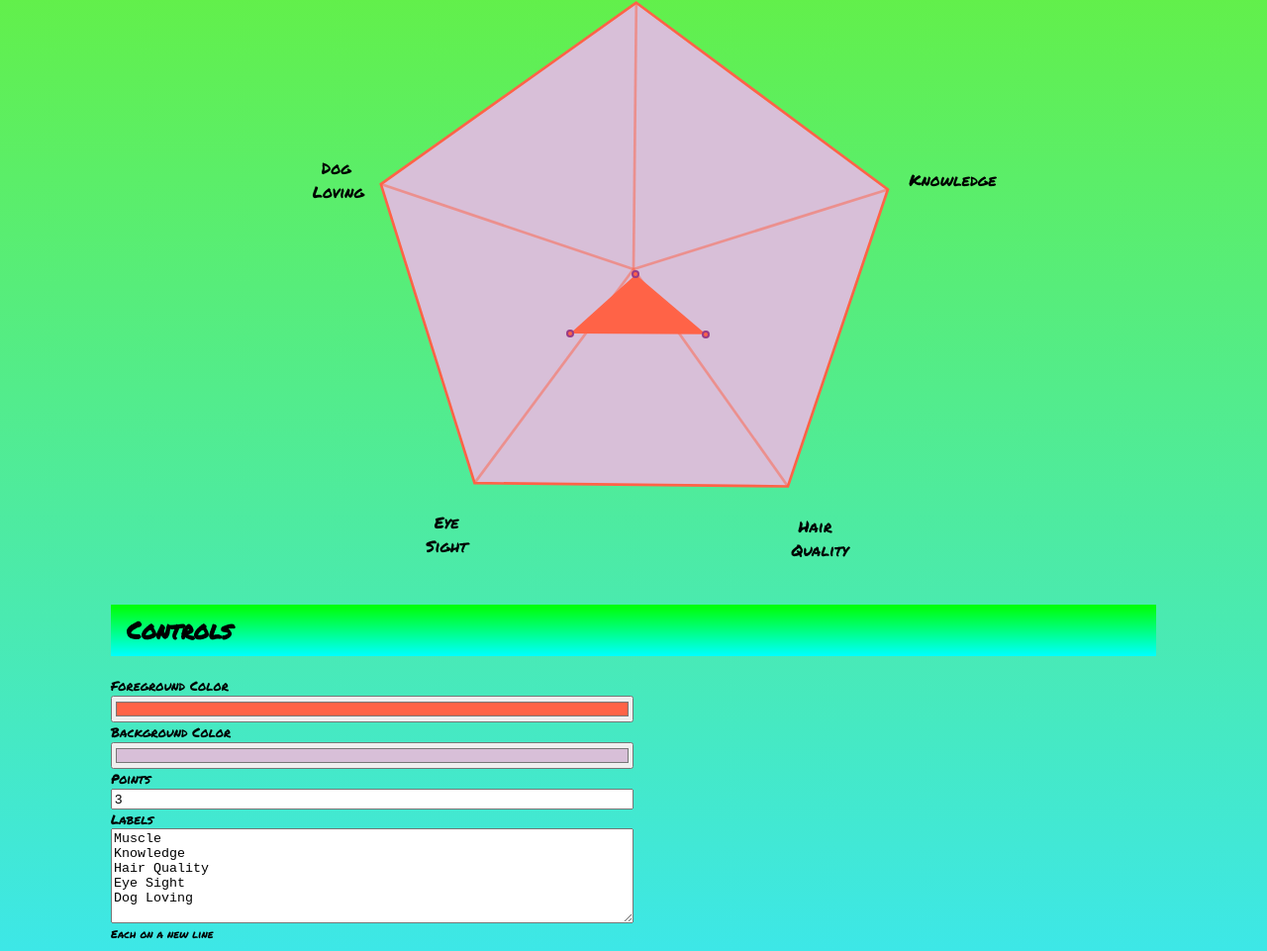
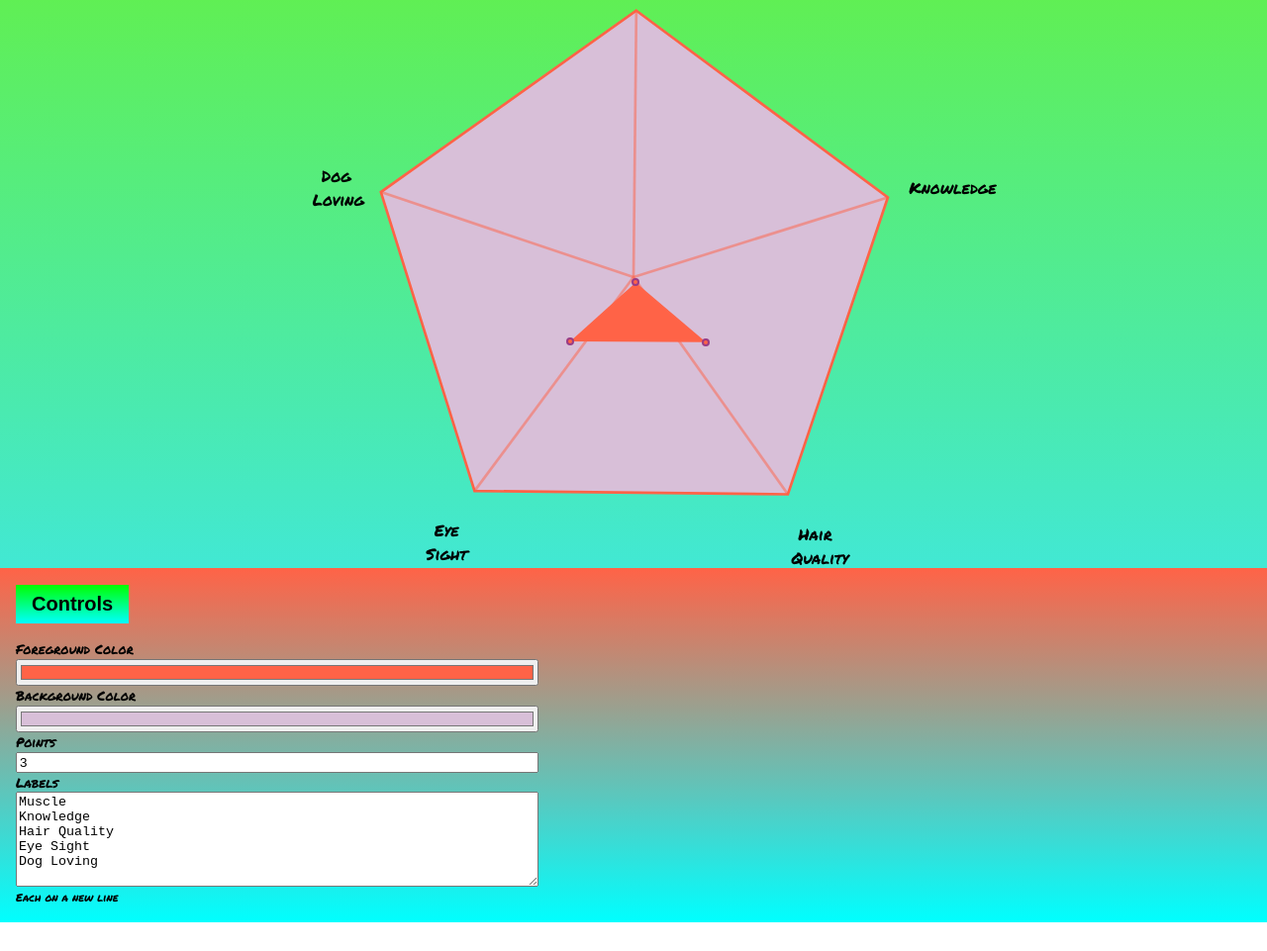
Before and after one commit to centaurreader/stat-picker, a plain HTML site: page index.html in a window 1280 px wide. Shown: the part 155-1116 px from the top of the page at 99% size. After the commit the page ends 1087 px from the top, so only its background shows below. Drawn offline with Linux system fonts and the light colour scheme.

Commit message:
full height layout

```diff
--- a/index.html
+++ b/index.html
@@ -14,8 +14,8 @@
 
       <div id="stats"></div>
 
-      <section class="controls">
-        <h2>Controls</h2>
+      <section class="controls" id="controls">
+        <button id="controls_button"><h2>Controls</h2></button>
         <label>
           Foreground Color
           <input type="color" id="foreground_color" value="#ff6347" />
@@ -87,5 +87,12 @@ Dog Loving
       };
       window.addEventListener('resize', handleResize());
     </script>
+    <script>
+      const controlsButton = document.getElementById('controls_button');
+      controlsButton.addEventListener('click', () => {
+        const controlsSection = document.getElementById('controls');
+        controlsSection.classList.toggle('controls--open')
+      });
+    </script>
   </body>
 </html>
--- a/style.css
+++ b/style.css
@@ -3,7 +3,7 @@
 
 * { box-sizing: border-box; }
 
-html, body { min-height: 100%; }
+html, body { min-height: 100vh; overflow: hidden; }
 
 body {
   background: linear-gradient(rgb(104, 241, 50), rgb(61, 231, 231));
@@ -87,6 +87,23 @@ h1,
 
 .controls {
   flex-wrap: wrap;
+  position: absolute;
+  top: calc(100% - 39px - 32px);
+  left: 0;
+  transition: transform .25s;
+  transform: translateY(0);
+  width: 100%;
+  padding: 0 1rem 1rem;
+  background: linear-gradient(tomato, cyan);
+  z-index: 4000;
+}
+#controls_button {
+  padding: 0;
+  border: none;
+  background-color: transparent;
+}
+.controls--open {
+  transform: translateY(-80%);
 }
 .controls input, .controls textarea {
   display: block;
```
